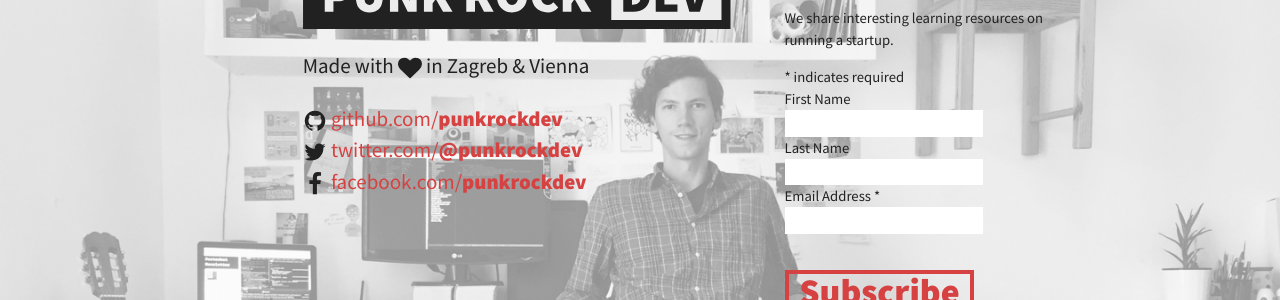
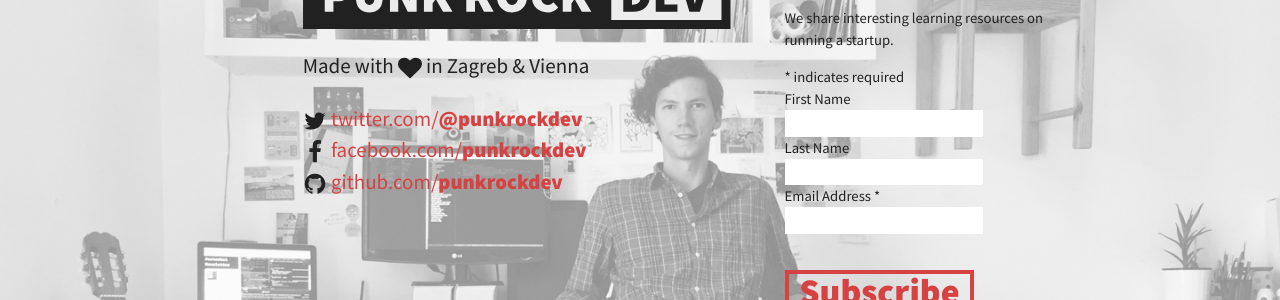
Before and after one commit to punkrockdev/punkrockdev.github.io, a Jekyll site: the page built from index.md, in a window 1280 px wide. Shown: the part 5578-5878 px from the top of the page. Built offline with Jekyll 4.4.1, drawn with Linux system fonts in a browser that asks for light colours; comment, search, counter and statistics services are not loaded.

Commit message:
social icon responsiveness tweaks

```diff
--- a/_includes/footer.html
+++ b/_includes/footer.html
@@ -9,16 +9,16 @@
                     Made with <span class="icon  icon--twitter">{% include icons/heart.svg %}</span> in Zagreb & Vienna
 
                     <ul class="contact-list">
+                        <li><a href="https://www.twitter.com/punkrockdev/">
+                            <span class="icon  icon--twitter">{% include icons/twitter.svg %}</span>
+                            <span class="hide-laptop" >twitter.com/</span><strong>@punkrockdev</strong></a></li>
+                        <li><a href="https://www.facebook.com/punkrockdev/">
+                            <span class="icon  icon--facebook">{% include icons/facebook.svg %}</span>
+                            <span class="hide-laptop" >facebook.com/</span><strong>punkrockdev</strong>
+                        </a></li>
                         <li><a href="https://www.github.com/punkrockdev/">
                             <span class="icon  icon--github">{% include icons/github.svg %}</span>
-                            github.com/<strong>punkrockdev</strong>
-                        </a></li>
-                        <li><a href="https://www.twitter.com/punkrockdev/">
-                            <span class="icon  icon--twitter">{% include icons/twitter.svg %}</span>
-                            twitter.com/<strong>@punkrockdev</strong></a></li>
-                        <li><a href="https://www.facebook.com/punkrockdev/">
-                            <span class="icon  icon--facebook">{% include icons/facebook.svg %}</span>
-                            facebook.com/<strong>punkrockdev</strong>
+                            <span class="hide-laptop" >github.com/</span><strong>punkrockdev</strong>
                         </a></li>
                     </ul>
                 </div>
--- a/_sass/_base.scss
+++ b/_sass/_base.scss
@@ -218,6 +218,11 @@ pre {
         height: $base-font-size;
         vertical-align: middle;
 
+        @include media-query($on-laptop) {
+            width: $base-font-size-mobile;
+            height: $base-font-size-mobile;
+        }
+
         path {
             fill: $black-color;
         }
```
